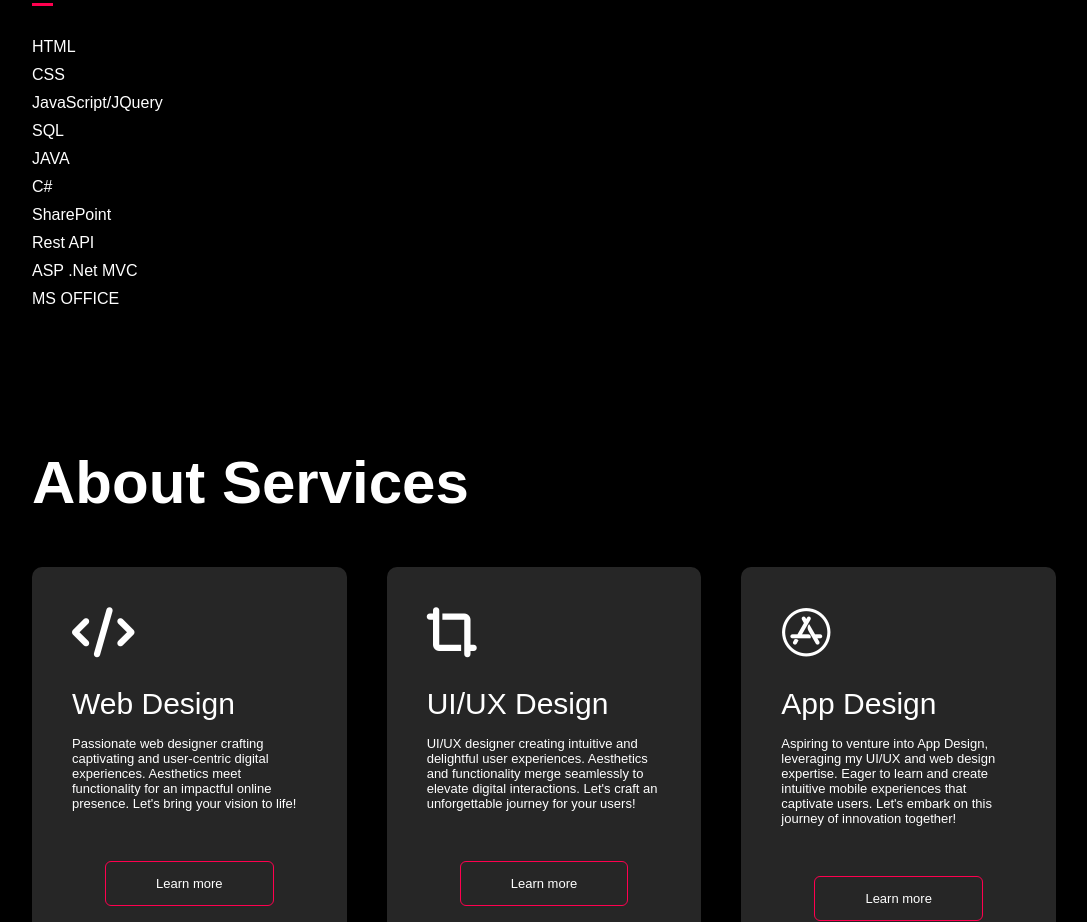
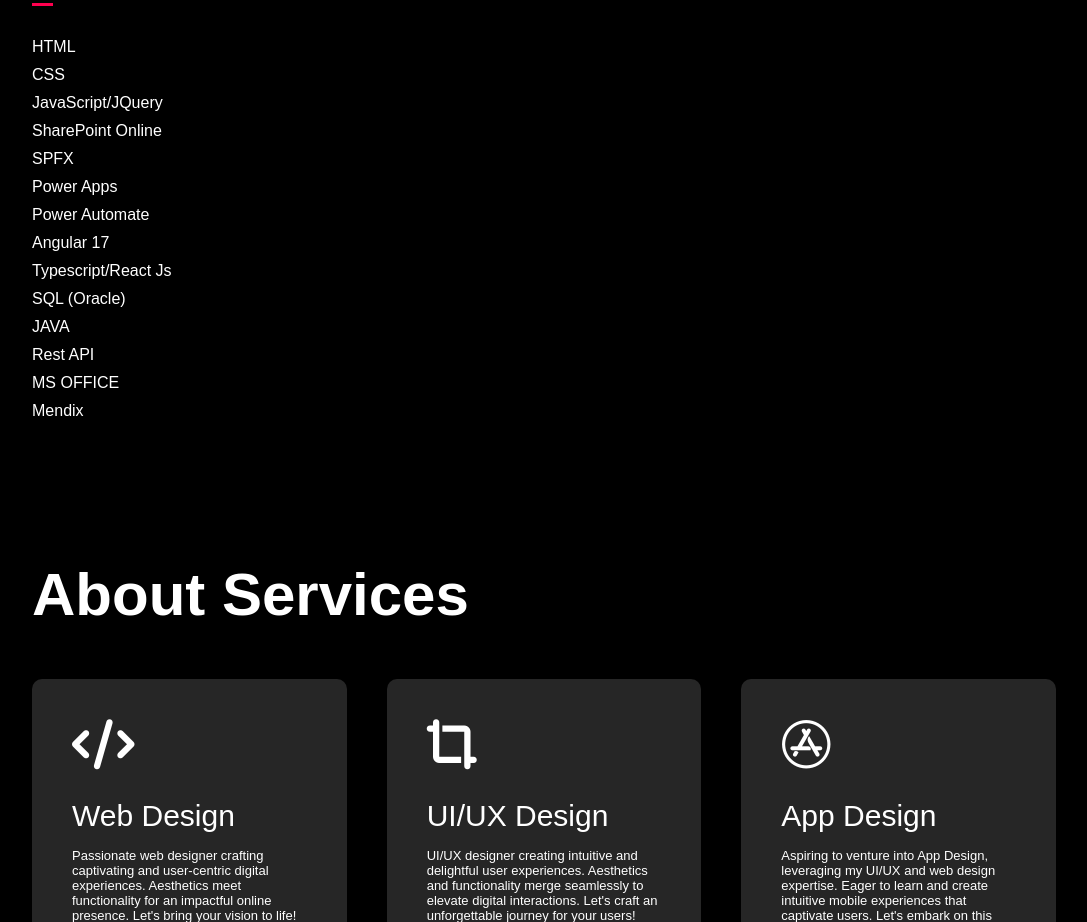
Before and after one commit to JillaSridatta/Portfolio, a React (Create React App) app: page / in a window 1280 px wide. Shown: the part 1740-2662 px from the top of the page, without its empty margins (96-1183 px from the left). Built offline with nearby package versions, Linux system fonts and the light colour scheme.

Commit message:
added skills

```diff
--- a/src/App.js
+++ b/src/App.js
@@ -61,20 +61,24 @@ const App = () => {
                   <li>HTML</li>
                   <li>CSS</li>
                   <li>JavaScript/JQuery</li>
-                  <li>SQL</li>
+                  <li>SharePoint Online</li>
+                  <li>SPFX</li>
+                  <li>Power Apps</li>
+                  <li>Power Automate</li>
+                  <li>Angular 17</li>
+                  <li>Typescript/React Js</li>
+                  <li>SQL (Oracle)</li>
                   <li>JAVA</li>
-                  <li>C#</li>
-                  <li>SharePoint</li>
                   <li>Rest API</li>
-                  <li>ASP .Net MVC</li>
                   <li>MS OFFICE</li>
+                  <li>Mendix</li>
                 </ul>
               </div>
               <div className={`tab-contents ${activeTab === 'Experience' ? 'active-tab' : ''}`} id="Experience">
                 <ul>
-                  <li><span>Company</span> - Synergy Computer Solutions International Limited</li>
-                  <li><span>Role</span> - Full Stack Developer</li>
-                  <li><span>Duration</span> - April 2023 - Present</li>
+                  <li><span>Company :</span> Synergy Computer Solutions International Limited</li>
+                  <li><span>Role :</span> Full Stack Developer</li>
+                  <li><span>Duration :</span> April 2023 - Present</li>
                 </ul>
               </div>
               <div className={`tab-contents ${activeTab === 'Education' ? 'active-tab' : ''}`} id="Education">
```
